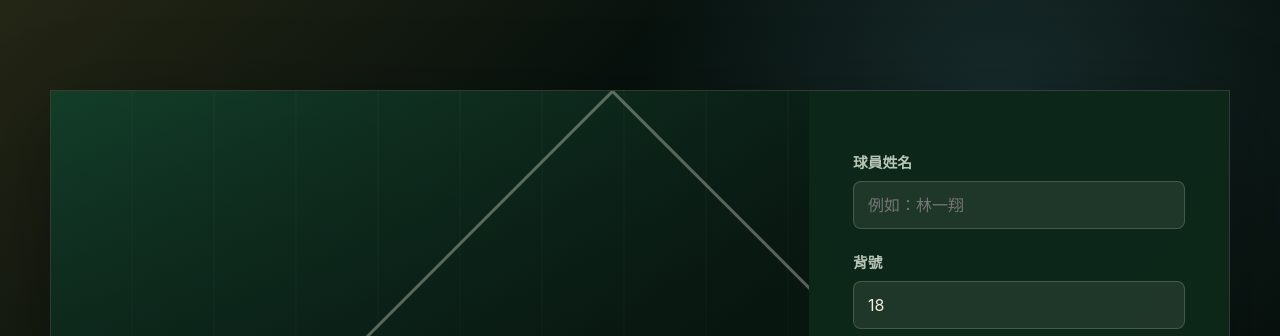
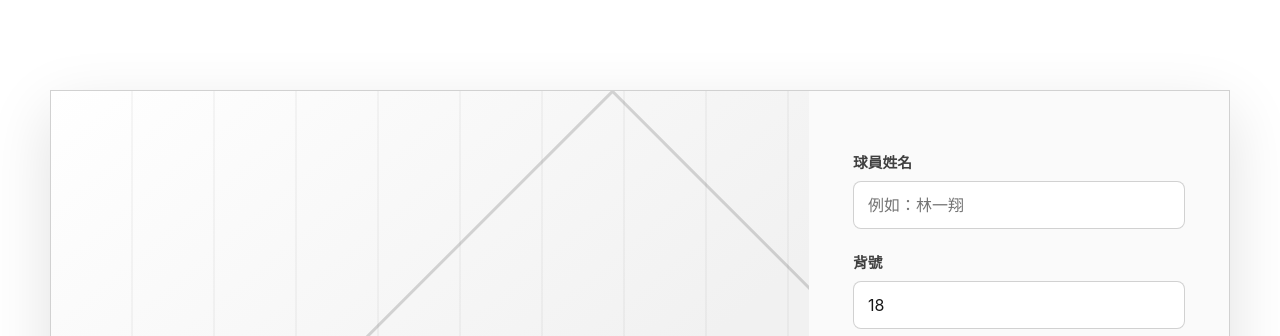
Before and after one commit to cde52470/Game_design_2026, a plain HTML site: page index.html in a window 1280 px wide. Shown: the top 336 px of the page. Drawn offline with Linux system fonts and the light colour scheme.

Commit message:
feat/white_background

```diff
--- a/styles.css
+++ b/styles.css
@@ -1,15 +1,15 @@
 :root {
-  color-scheme: dark;
-  --bg: #07110d;
-  --field: #0d2a1b;
-  --field-2: #143d29;
-  --chalk: #f4f0df;
-  --muted: #b8c6b8;
-  --gold: #e9b44c;
-  --red: #d96c5f;
-  --blue: #64a6bd;
-  --line: rgba(244, 240, 223, 0.18);
-  --shadow: 0 24px 80px rgba(0, 0, 0, 0.35);
+  color-scheme: light;
+  --bg: #ffffff;
+  --field: #f7f7f7;
+  --field-2: #eeeeee;
+  --chalk: #161616;
+  --muted: #404040;
+  --gold: #c88719;
+  --red: #b84035;
+  --blue: #16718b;
+  --line: rgba(0, 0, 0, 0.18);
+  --shadow: 0 20px 60px rgba(0, 0, 0, 0.12);
   font-family:
     Inter, "Noto Sans TC", "Microsoft JhengHei", system-ui, -apple-system, sans-serif;
 }
@@ -21,10 +21,7 @@
 body {
   min-height: 100vh;
   margin: 0;
-  background:
-    linear-gradient(135deg, rgba(233, 180, 76, 0.13), transparent 34%),
-    radial-gradient(circle at 78% 14%, rgba(100, 166, 189, 0.18), transparent 30%),
-    var(--bg);
+  background: var(--bg);
   color: var(--chalk);
 }
 
@@ -49,7 +46,7 @@ button {
 .start-panel,
 .game-panel {
   border: 1px solid var(--line);
-  background: rgba(7, 17, 13, 0.76);
+  background: #ffffff;
   box-shadow: var(--shadow);
   backdrop-filter: blur(20px);
 }
@@ -68,16 +65,15 @@ button {
   justify-content: end;
   overflow: hidden;
   background:
-    linear-gradient(rgba(7, 17, 13, 0.22), rgba(7, 17, 13, 0.78)),
-    repeating-linear-gradient(90deg, transparent 0 80px, rgba(255, 255, 255, 0.025) 80px 82px),
-    linear-gradient(140deg, #164a31, #091a12 64%);
+    repeating-linear-gradient(90deg, transparent 0 80px, rgba(0, 0, 0, 0.035) 80px 82px),
+    linear-gradient(140deg, #ffffff, #f1f1f1 64%);
 }
 
 .brand-block::before {
   content: "";
   position: absolute;
   inset: 18% -10% -48% 24%;
-  border: 3px solid rgba(244, 240, 223, 0.34);
+  border: 3px solid rgba(0, 0, 0, 0.15);
   transform: rotate(45deg);
 }
 
@@ -121,7 +117,7 @@ h1 {
   display: grid;
   align-content: center;
   gap: 22px;
-  background: rgba(13, 42, 27, 0.86);
+  background: #fafafa;
 }
 
 label,
@@ -146,7 +142,7 @@ input {
   border: 1px solid var(--line);
   border-radius: 8px;
   padding: 0 14px;
-  background: rgba(244, 240, 223, 0.08);
+  background: #ffffff;
   color: var(--chalk);
   outline: 0;
 }
@@ -168,7 +164,7 @@ input:focus {
   border: 1px solid var(--line);
   border-radius: 8px;
   color: var(--chalk);
-  background: rgba(244, 240, 223, 0.08);
+  background: #ffffff;
 }
 
 .position-grid button {
@@ -179,7 +175,7 @@ input:focus {
 .actions button:hover,
 .seed-row button:hover {
   border-color: var(--gold);
-  background: rgba(233, 180, 76, 0.18);
+  background: rgba(200, 135, 25, 0.14);
 }
 
 .seed-row {
@@ -213,7 +209,7 @@ input:focus {
   justify-content: space-between;
   gap: 18px;
   border: 1px solid var(--line);
-  background: linear-gradient(90deg, rgba(20, 61, 41, 0.95), rgba(9, 26, 18, 0.95));
+  background: linear-gradient(90deg, #ffffff, #f3f3f3);
 }
 
 .scoreboard h2 {
@@ -255,7 +251,7 @@ input:focus {
 .log-card {
   border: 1px solid var(--line);
   border-radius: 8px;
-  background: rgba(244, 240, 223, 0.055);
+  background: #ffffff;
 }
 
 .player-card,
@@ -361,7 +357,7 @@ dd {
   margin-top: 18px;
   border-left: 4px solid var(--gold);
   padding: 12px 14px;
-  background: rgba(233, 180, 76, 0.12);
+  background: rgba(200, 135, 25, 0.1);
   line-height: 1.65;
 }
 
```
